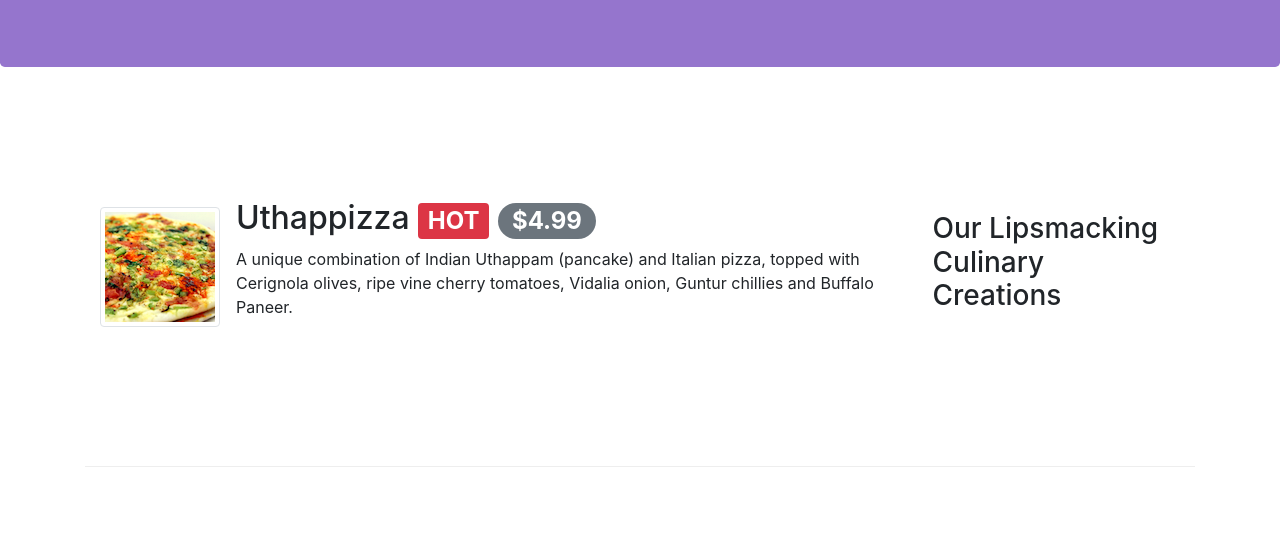
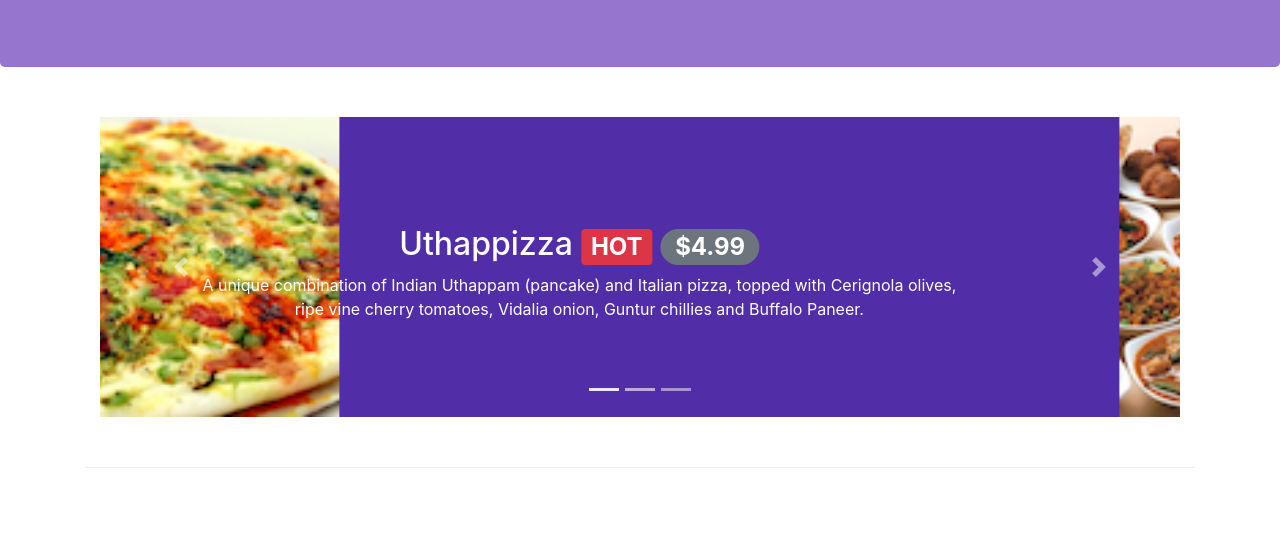
Before and after one commit to MatiasDuhalde/FSWD-React-Specialization, a website: page conFusion/index.html in a window 1280 px wide. Shown: the part 267-800 px from the top of the page. Drawn offline with nearby package versions, Linux system fonts and the light colour scheme.

Commit message:
:sparkles: Add preview carousel

```diff
--- a/conFusion/css/styles.css
+++ b/conFusion/css/styles.css
@@ -44,3 +44,22 @@ body {
     border-bottom: 1px solid #DDD;
     padding: 10px;
 }
+
+.carousel {
+    background: #512DA8;
+}
+
+.carousel-item {
+    height: 300px;
+}
+
+.carousel-item img {
+    position: absolute;
+    top: 0;
+    left: 0;
+    min-height: 300px;
+}
+
+.carousel-caption {
+    bottom: 60px;
+}
--- a/conFusion/index.html
+++ b/conFusion/index.html
@@ -91,6 +91,47 @@
     </div>
   </header>
   <div class="container">
+    <div class="row row-content">
+      <div class="col">
+        <div id="mycarousel" class="carousel slide" data-ride="carousel">
+          <div class="carousel-inner" role="listbox">
+            <div class="carousel-item active">
+              <img class="d-block img-fluid" src="img/uthappizza.png" alt="uthappizza" />
+              <div class="carousel-caption d-none d-md-block">
+                <h2 class="align-baseline">Uthappizza <span class="badge badge-danger">HOT</span> <span class="badge badge-pill badge-secondary">$4.99</span></h2>
+                <p>A unique combination of Indian Uthappam (pancake) and Italian pizza, topped with Cerignola olives, ripe vine cherry tomatoes, Vidalia onion, Guntur chillies and Buffalo Paneer.</p>
+              </div>
+            </div>
+            <div class="carousel-item">
+              <img class="d-block img-fluid" src="img/buffet.png" alt="buffet.png" />
+              <div class="carousel-caption d-none d-md-block">
+                <h2>Weekend Grand Buffet <span class="badge badge-danger">NEW</span></h2>
+                <p>Featuring mouthwatering combinations with a choice of five different salads, six enticing appetizers, six main entrees and five choicest desserts. Free flowing bubbly and soft drinks. All for just $19.99 per person </p>
+              </div>
+            </div>
+            <div class="carousel-item">
+              <img class="d-block img-fluid" src="img/alberto.png" alt="alberto.png" />
+              <div class="carousel-caption d-none d-md-block">
+                <h2>Alberto Somayya</h2>
+                <h4>Executive Chef</h4>
+                <p>Award winning three-star Michelin chef with wide International experience having worked closely with whos-who in the culinary world, he specializes in creating mouthwatering Indo-Italian fusion experiences. </p>
+              </div>
+            </div>
+          </div>
+          <ol class="carousel-indicators">
+            <li data-target="#mycarousel" data-slide-to="0" class="active"></li>
+            <li data-target="#mycarousel" data-slide-to="1"></li>
+            <li data-target="#mycarousel" data-slide-to="2"></li>
+          </ol>
+          <a class="carousel-control-prev" href="#mycarousel" role="button" data-slide="prev">
+            <span class="carousel-control-prev-icon"></span>
+          </a>
+          <a class="carousel-control-next" href="#mycarousel" role="button" data-slide="next">
+            <span class="carousel-control-next-icon"></span>
+          </a>
+        </div>
+      </div>
+    </div>
     <div class="row row-content align-items-center">
       <div class="col-12 col-sm-4 order-sm-last col-md-3">
         <h3>Our Lipsmacking Culinary Creations</h3>
```
